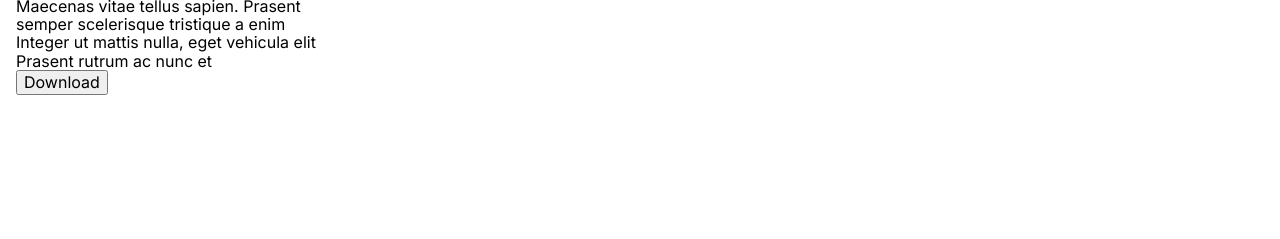
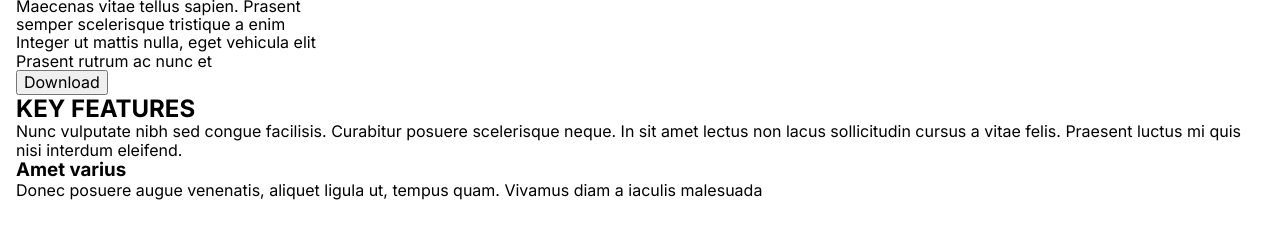
Before and after one commit to gladja/FE_34_13_11_24-Mobileapp, a plain HTML site: page index.html in a window 1280 px wide. Shown: the part 149-388 px from the top of the page. Drawn offline with nearby package versions, Linux system fonts and the light colour scheme.

Commit message:
create  section features

```diff
--- a/index.html
+++ b/index.html
@@ -57,6 +57,26 @@
           <button class="hero-btn" type="button">Download</button>
         </div>
       </hero>
+      <!-- Section features -->
+      <section class="features">
+        <div class="container">
+          <h2 class="features-title">KEY FEATURES</h2>
+          <p class="features-text">
+            Nunc vulputate nibh sed congue facilisis. Curabitur posuere
+            scelerisque neque. In sit amet lectus non lacus sollicitudin cursus
+            a vitae felis. Praesent luctus mi quis nisi interdum eleifend.
+          </p>
+          <ul>
+            <li>
+              <h3>Amet varius</h3>
+              <p>
+                Donec posuere augue venenatis, aliquet ligula ut, tempus quam.
+                Vivamus diam a iaculis malesuada
+              </p>
+            </li>
+          </ul>
+        </div>
+      </section>
     </main>
   </body>
 </html>
```
